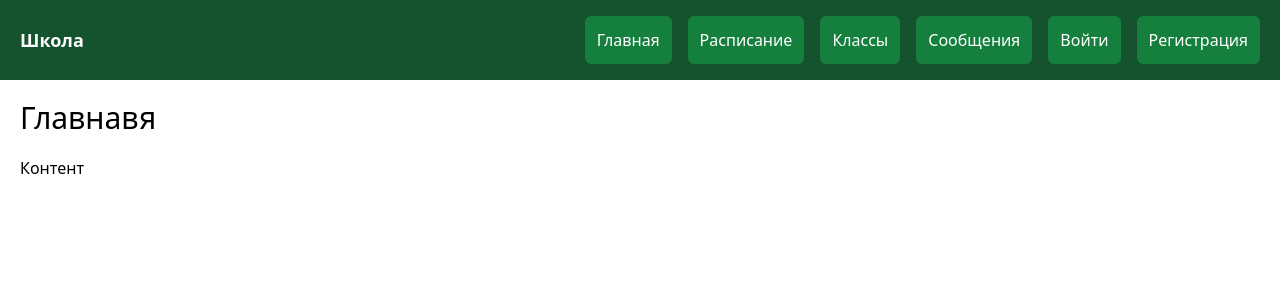
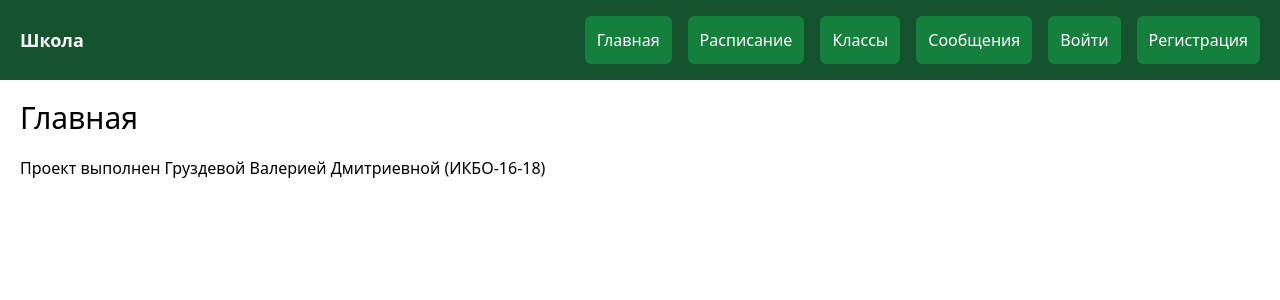
Before and after one commit to ilya-guseynov/school-portal-frontend, a Vue app: page / in a window 1280 px wide. Shown: the top 300 px of the page. Built offline with nearby package versions, Linux system fonts and the light colour scheme.

Commit message:
new: add mock home page

```diff
--- a/src/components/views/home-view.vue
+++ b/src/components/views/home-view.vue
@@ -6,7 +6,9 @@ export default {
 
 <template>
   <div>
-    <h1 class="rtu-text-3xl rtu-mb-5">Главнавя</h1>
-    <div>Контент</div>
+    <h1 class="rtu-text-3xl rtu-mb-5">Главная</h1>
+    <div>
+      <p>Проект выполнен Груздевой Валерией Дмитриевной (ИКБО-16-18)</p>
+    </div>
   </div>
 </template>
```
